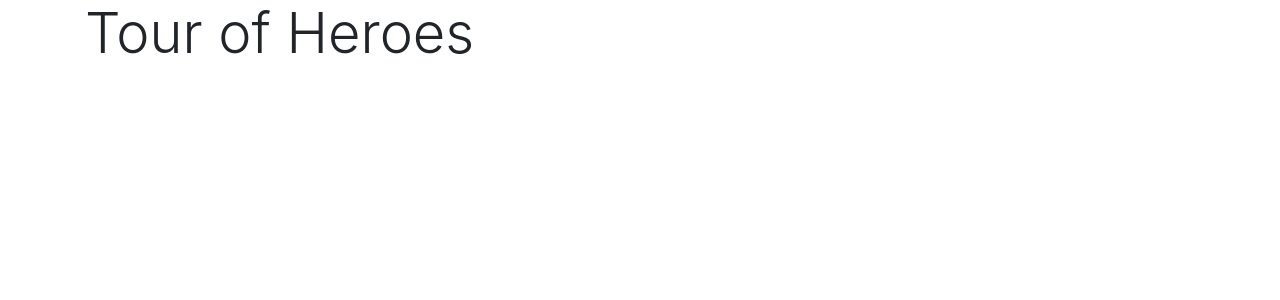
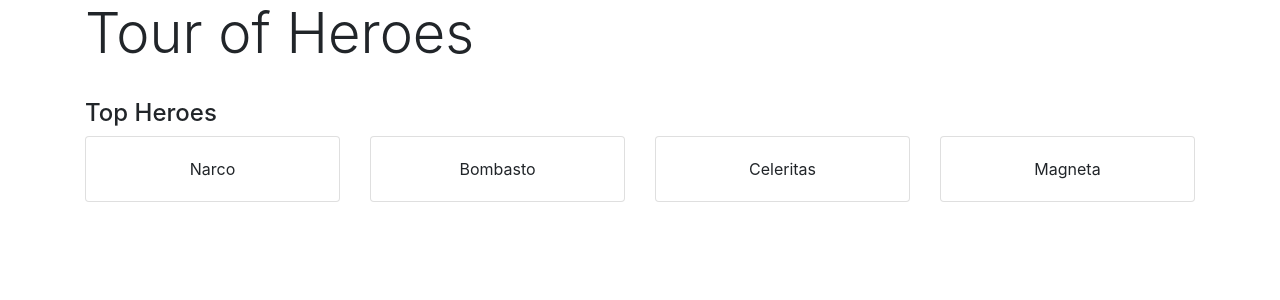
Before and after one commit to webceyhan/ng-heroes-app, an Angular app: page / in a window 1280 px wide. Shown: the top 300 px of the page. Built offline with nearby package versions, Linux system fonts and the light colour scheme.

Commit message:
top heroes added

```diff
--- a/src/app/app.component.html
+++ b/src/app/app.component.html
@@ -1,3 +1,13 @@
 <div class="container">
     <h1 class="display-4">{{ title }}</h1>
+
+    <br />
+
+    <h4>Top Heroes</h4>
+
+    <div class="card-deck">
+        <div class="card" *ngFor="let hero of heroes">
+            <div class="card-body text-center text-capitalize">{{ hero }}</div>
+        </div>
+    </div>
 </div>
--- a/src/app/app.component.ts
+++ b/src/app/app.component.ts
@@ -7,4 +7,5 @@ import { Component } from '@angular/core';
 })
 export class AppComponent {
     title = 'Tour of Heroes';
+    heroes = ['narco', 'bombasto', 'celeritas', 'magneta'];
 }
```
